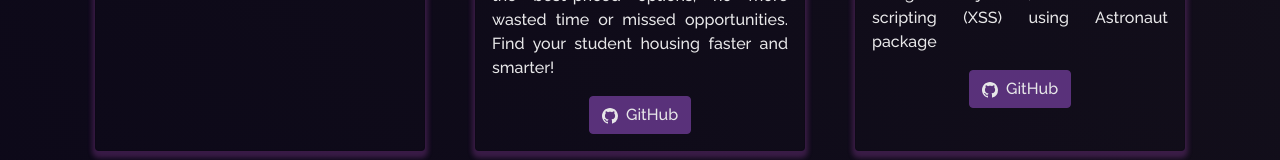
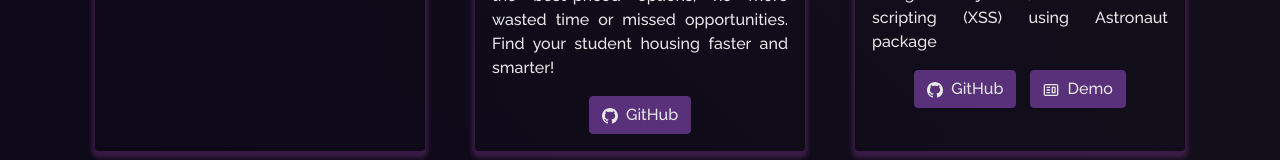
Before and after one commit to PhilippMayorov/PhilippsPortfolio, a React (Create React App) app: page /project in a window 1280 px wide. Shown: the part 937-1097 px from the top of the page. Built offline with nearby package versions, Linux system fonts and the light colour scheme.

Commit message:
updated camphaven demo link

```diff
--- a/src/components/Projects/Projects.js
+++ b/src/components/Projects/Projects.js
@@ -62,6 +62,7 @@ function Projects() {
               Camphaven is also cyber safe through Cyber-security prevention such as MongoDB injection,
               and cross-site scripting (XSS) using Astronaut package"
               ghLink="https://github.com/PhilippMayorov/Camp-Haven"
+              demoLink="https://camphaven.onrender.com/"
             />
           </Col>
         </Row>
```
